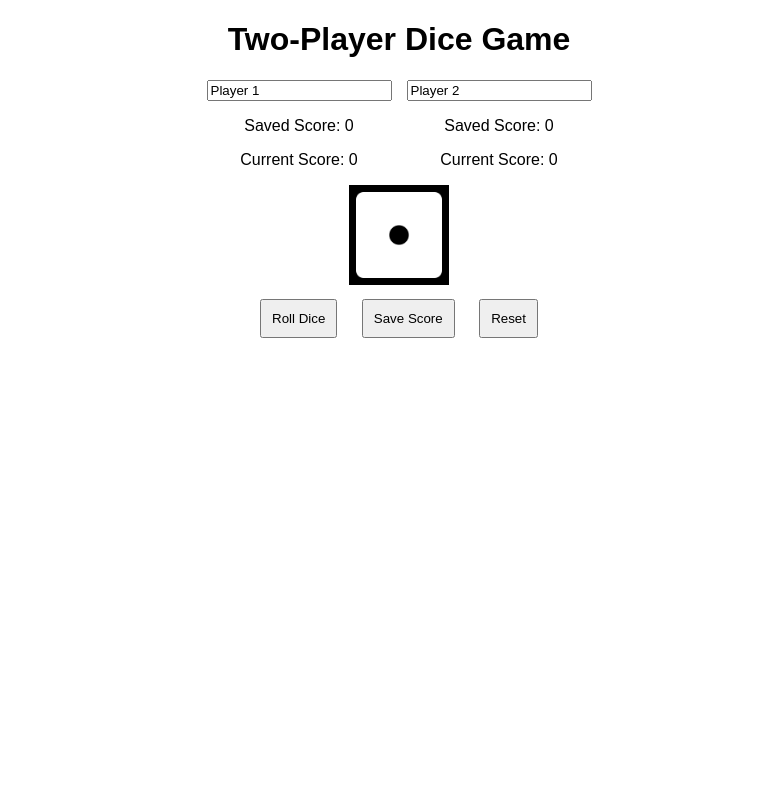
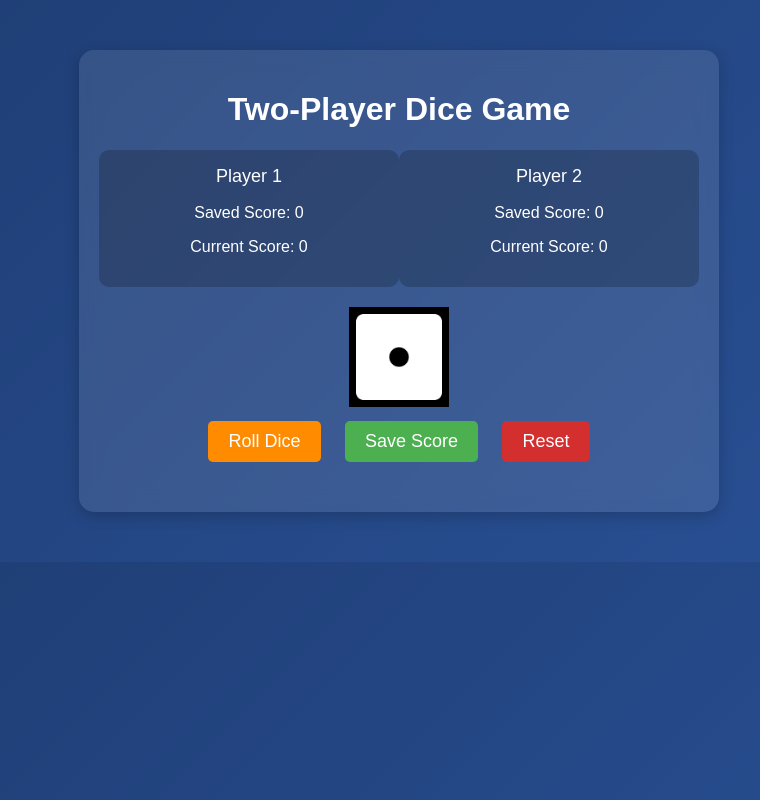
Before and after one commit to Jsaket058/assignment, a plain HTML site: page Dice_JS_Assignment1/index.html in a window 1280 px wide. Both pictures are taken after a click on the button "Reset". Shown: the whole page, without its empty margins (241-1001 px from the left). Drawn offline with Linux system fonts and the light colour scheme.

Commit message:
added new features in the css property + ui

```diff
--- a/Dice_JS_Assignment1/script.js
+++ b/Dice_JS_Assignment1/script.js
@@ -1,29 +1,66 @@
 let currentPlayer = 1;
-let scores = {
+const scores = {
     1: { saved: 0, current: 0 },
     2: { saved: 0, current: 0 }
 };
+
 const dice = document.getElementById("dice");
+const winnerText = document.getElementById("winner");
+const playerNames = {
+    1: document.getElementById("name1"),
+    2: document.getElementById("name2")
+};
+
+const scoreElements = {
+    1: {
+        saved: document.getElementById("saved1"),
+        current: document.getElementById("current1")
+    },
+    2: {
+        saved: document.getElementById("saved2"),
+        current: document.getElementById("current2")
+    }
+};
 
 function rollDice() {
-    document.getElementById("name1").setAttribute("disabled", "true");
-    document.getElementById("name2").setAttribute("disabled", "true");
-    let roll = Math.floor(Math.random() * 6) + 1;
-    dice.src = `dice${roll}.png`;
-    if (roll === 1) {
+    disableNameEditing();
+
+    // rolling effect for 1 second
+    let rollAnimationDuration = 1000;
+    // Change dice every 100ms
+    let rollInterval = 100;
+    let rollingTime = 0;
+
+    let rollEffect = setInterval(() => {
+        let tempRoll = getRandomDiceRoll();
+        updateDiceImage(tempRoll);
+        rollingTime += rollInterval;
+
+        if (rollingTime >= rollAnimationDuration) {
+            // Stop rolling effect
+            clearInterval(rollEffect);
+
+            let finalRoll = getRandomDiceRoll();
+            updateDiceImage(finalRoll);
+
+            if (finalRoll === 1) {
                 scores[currentPlayer].current = 0;
                 switchTurn();
             } else {
-        scores[currentPlayer].current += roll;
+                scores[currentPlayer].current += finalRoll;
             }
             updateUI();
         }
+    }, rollInterval);
+}
+
 
 function saveScore() {
     scores[currentPlayer].saved += scores[currentPlayer].current;
     scores[currentPlayer].current = 0;
+
     if (scores[currentPlayer].saved >= 100) {
-        document.getElementById("winner").textContent = document.getElementById(`name${currentPlayer}`).value + " Wins!";
+        declareWinner();
     } else {
         switchTurn();
     }
@@ -32,31 +69,59 @@ function saveScore() {
 
 function switchTurn() {
     currentPlayer = currentPlayer === 1 ? 2 : 1;
-}
-
-function updateUI() {
-    document.getElementById("saved1").textContent = scores[1].saved;
-    document.getElementById("current1").textContent = scores[1].current;
-    document.getElementById("saved2").textContent = scores[2].saved;
-    document.getElementById("current2").textContent = scores[2].current;
+    highlightCurrentPlayer();
 }
 
 function resetGame() {
     currentPlayer = 1;
-    scores = { 1: { saved: 0, current: 0 }, 2: { saved: 0, current: 0 } };
+    scores[1] = { saved: 0, current: 0 };
+    scores[2] = { saved: 0, current: 0 };
     dice.src = "dice1.png";
 
-    let name1 = document.getElementById("name1");
-    let name2 = document.getElementById("name2");
+    enableNameEditing();
+    resetNames();
+    winnerText.textContent = "";
 
-    name1.value = "Player 1";
-    name2.value = "Player 2";
-
-    name1.removeAttribute("disabled");
-    name2.removeAttribute("disabled");
-
-    document.getElementById("winner").textContent = "";
     updateUI();
 }
 
+function getRandomDiceRoll() {
+    return Math.floor(Math.random() * 6) + 1;
+}
+
+function updateDiceImage(roll) {
+    dice.src = `dice${roll}.png`;
+}
+
+function updateUI() {
+    for (let player of [1, 2]) {
+        scoreElements[player].saved.textContent = scores[player].saved;
+        scoreElements[player].current.textContent = scores[player].current;
+    }
+}
+
+function disableNameEditing() {
+    playerNames[1].setAttribute("disabled", "true");
+    playerNames[2].setAttribute("disabled", "true");
+}
+
+function enableNameEditing() {
+    playerNames[1].removeAttribute("disabled");
+    playerNames[2].removeAttribute("disabled");
+}
+
+function resetNames() {
+    playerNames[1].value = "Player 1";
+    playerNames[2].value = "Player 2";
+}
+
+function declareWinner() {
+    winnerText.textContent = `${playerNames[currentPlayer].value} Wins! 🎉`;
+}
+
+function highlightCurrentPlayer() {
+    document.getElementById("player1").style.opacity = currentPlayer === 1 ? "1" : "0.5";
+    document.getElementById("player2").style.opacity = currentPlayer === 2 ? "1" : "0.5";
+}
+
 document.getElementById("reset").addEventListener("click", resetGame);
--- a/Dice_JS_Assignment1/styles.css
+++ b/Dice_JS_Assignment1/styles.css
@@ -1,23 +1,101 @@
+/* General Styling */
 body {
+    font-family: 'Poppins', sans-serif;
+    background: linear-gradient(135deg, #1e3c72, #2a5298);
+    color: white;
     text-align: center;
-    font-family: Arial, sans-serif;
+    margin: 50px;
 }
 
+/* Game Container */
 .game-container {
-    max-width: 400px;
+    max-width: 600px;
     margin: auto;
+    padding: 20px;
+    background: rgba(255, 255, 255, 0.1);
+    border-radius: 15px;
+    box-shadow: 0 4px 15px rgba(0, 0, 0, 0.2);
+    backdrop-filter: blur(10px);
 }
 
+/* Player Sections */
 .players {
     display: flex;
-    justify-content: space-around;
+    justify-content: space-between;
+    margin-bottom: 20px;
 }
 
+.player {
+    width: 45%;
+    padding: 15px;
+    border-radius: 10px;
+    background: rgba(0, 0, 0, 0.2);
+}
+
+/* Input Field */
+input {
+    font-size: 18px;
+    text-align: center;
+    border: none;
+    background: transparent;
+    color: white;
+    outline: none;
+}
+
+/* Dice Image */
 .dice-container img {
     width: 100px;
+    transition: transform 0.3s ease-in-out;
 }
 
+/* Dice Roll Animation */
+.rolling {
+    animation: shakeDice 0.5s ease-in-out infinite;
+}
+
+@keyframes shakeDice {
+    0% { transform: rotate(0deg); }
+    25% { transform: rotate(10deg); }
+    50% { transform: rotate(-10deg); }
+    75% { transform: rotate(10deg); }
+    100% { transform: rotate(0deg); }
+}
+
+/* Buttons */
 button {
+    padding: 10px 20px;
     margin: 10px;
-    padding: 10px;
+    font-size: 18px;
+    border: none;
+    border-radius: 5px;
+    cursor: pointer;
+    transition: 0.3s;
 }
+
+#roll {
+    background: #ff8c00;
+    color: white;
+}
+
+#save {
+    background: #4caf50;
+    color: white;
+}
+
+#reset {
+    background: #d32f2f;
+    color: white;
+}
+
+button:hover {
+    transform: scale(1.1);
+    opacity: 0.8;
+}
+
+/* Winner Message */
+#winner {
+    font-size: 24px;
+    font-weight: bold;
+    margin-top: 20px;
+    text-shadow: 2px 2px 10px rgba(255, 255, 255, 0.5);
+}
```
Lines whose indentation alone changed are shown as unchanged.
